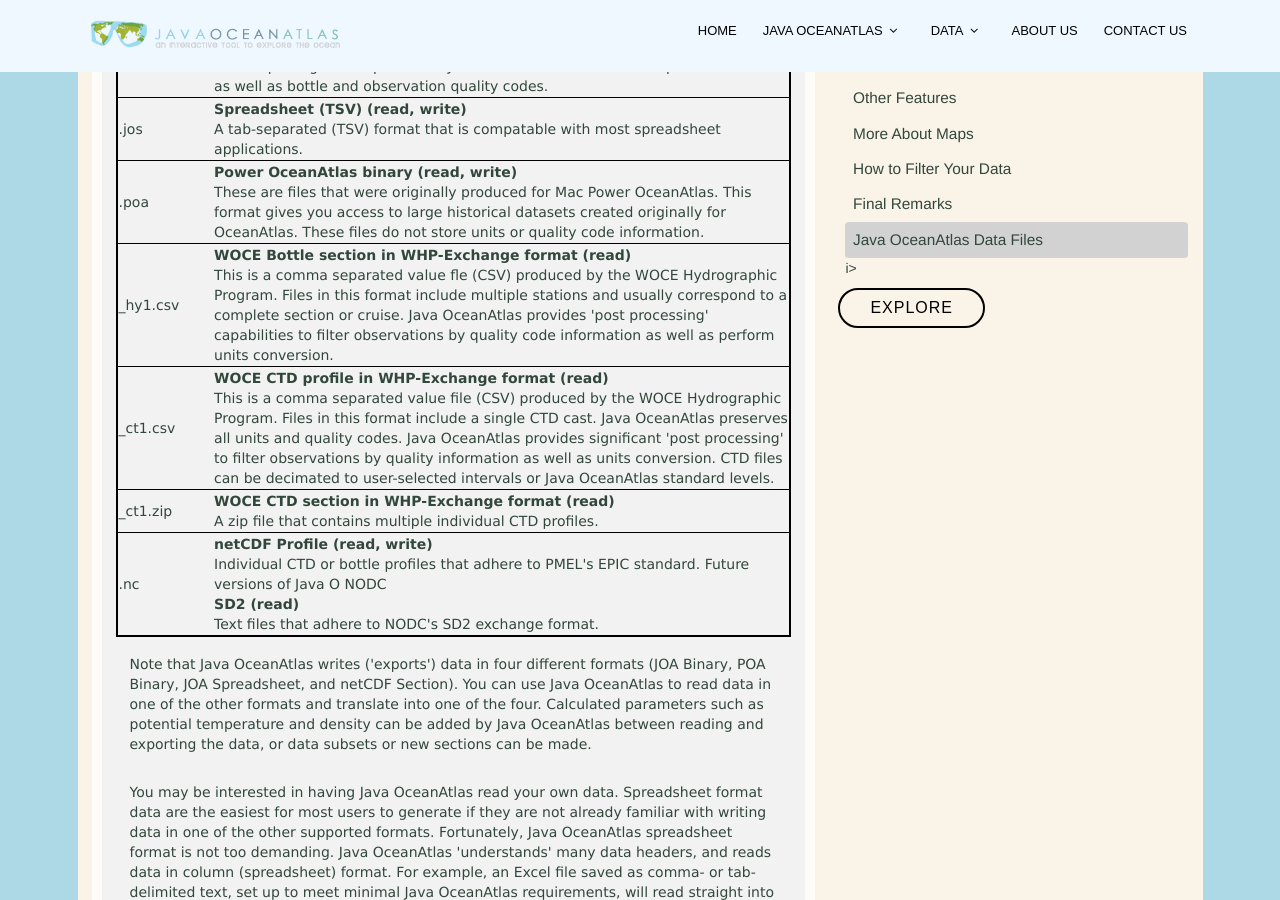
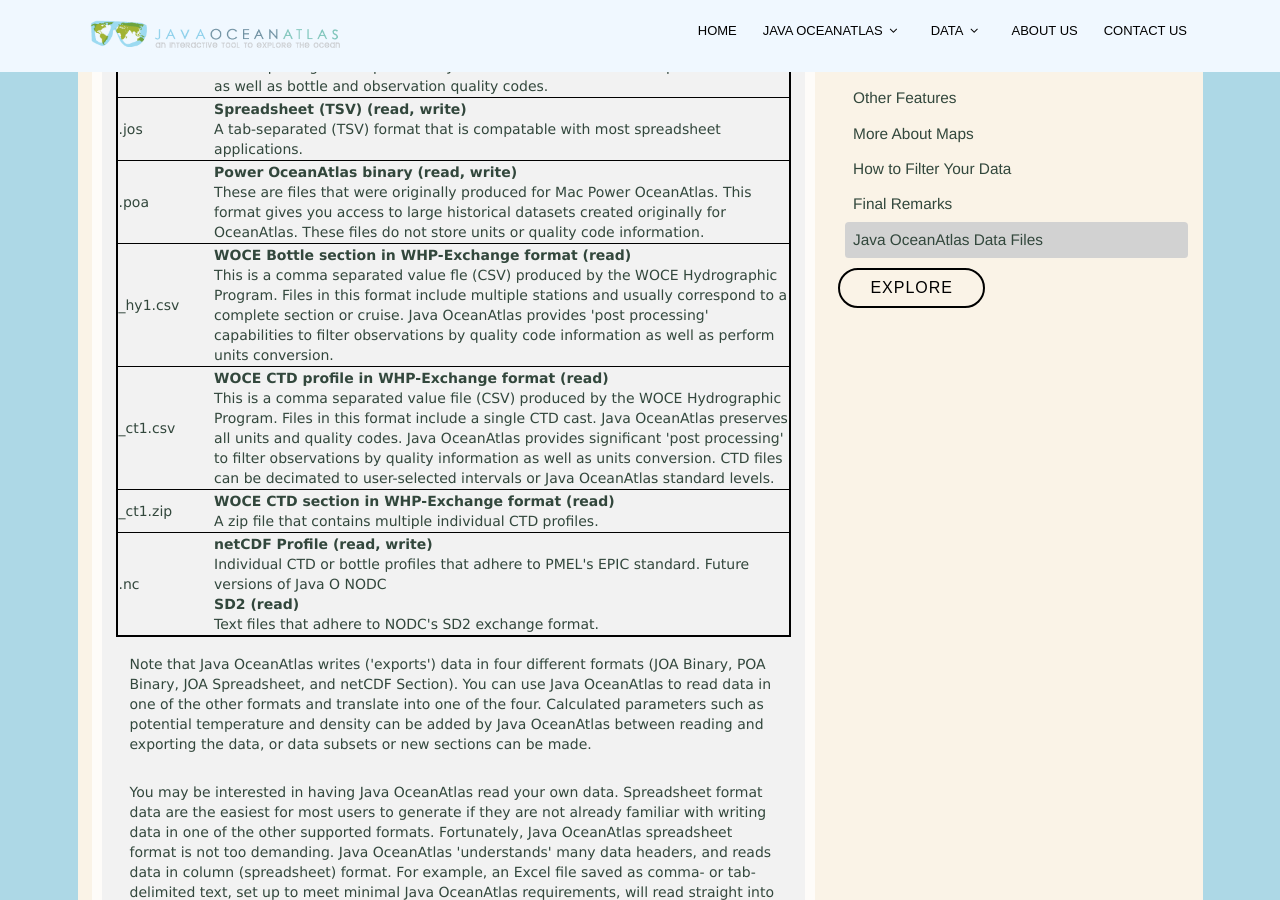
Before and after one commit to cchdo/joa.ucsd.edu, a Jekyll site: the page built from joa_data_files.md, in a window 1280 px wide and 900 px high, scrolled down 460 px. Built offline with Jekyll 4.4.1, drawn with Linux system fonts in a browser that asks for light colours; nearby versions of some CDN libraries.

Commit message:
Update joa_data_files.md

```diff
--- a/joa_data_files.md
+++ b/joa_data_files.md
@@ -141,9 +141,8 @@
 <li><a href="more_about_maps.html">More About Maps</a></li>
 <li><a href="how_to_filter_your_data.html">How to Filter Your Data</a></li>
 <li><a href="final_remarks.html">Final Remarks</a></li>
-<li class="active"><a href="joa_data_files.html">Java OceanAtlas Data Files</a></li>i>
+<li class="active"><a href="joa_data_files.html">Java OceanAtlas Data Files</a></li>
 </ul>
-
 <p><a class="cta-btn align-middle" href="joa.html">Explore</a></p>
 				</div>
 			</div>
```
